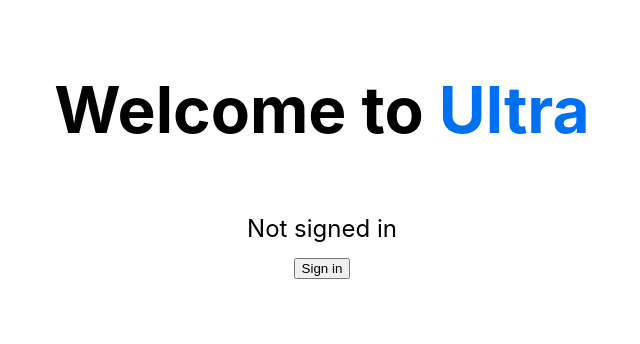
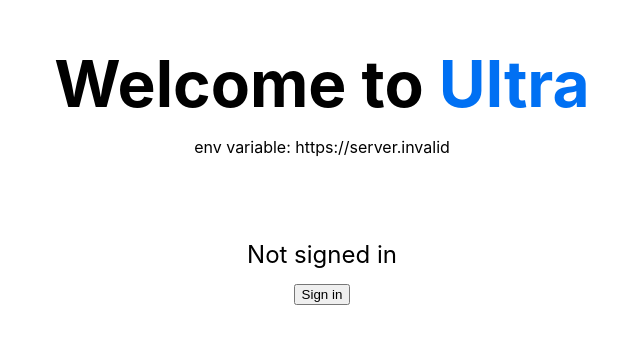
Before and after one commit to andrevenancio/ultra-azure, a Next.js app: page / in a window 1280 px wide. Shown: the part 190-534 px from the top of the page, without its empty margins (318-958 px from the left). Built offline with nearby package versions, Linux system fonts and the light colour scheme; no server answers.

Commit message:
adding env variable

```diff
--- a/pages/index.tsx
+++ b/pages/index.tsx
@@ -17,6 +17,8 @@
           Welcome to <a href="https://ultra.unity.com">Ultra</a>
         </h1>
 
+        <p>env variable: {process.env.NEXTAUTH_URL}</p>
+
         <p className={styles.description}>
           <Button />
         </p>
```
